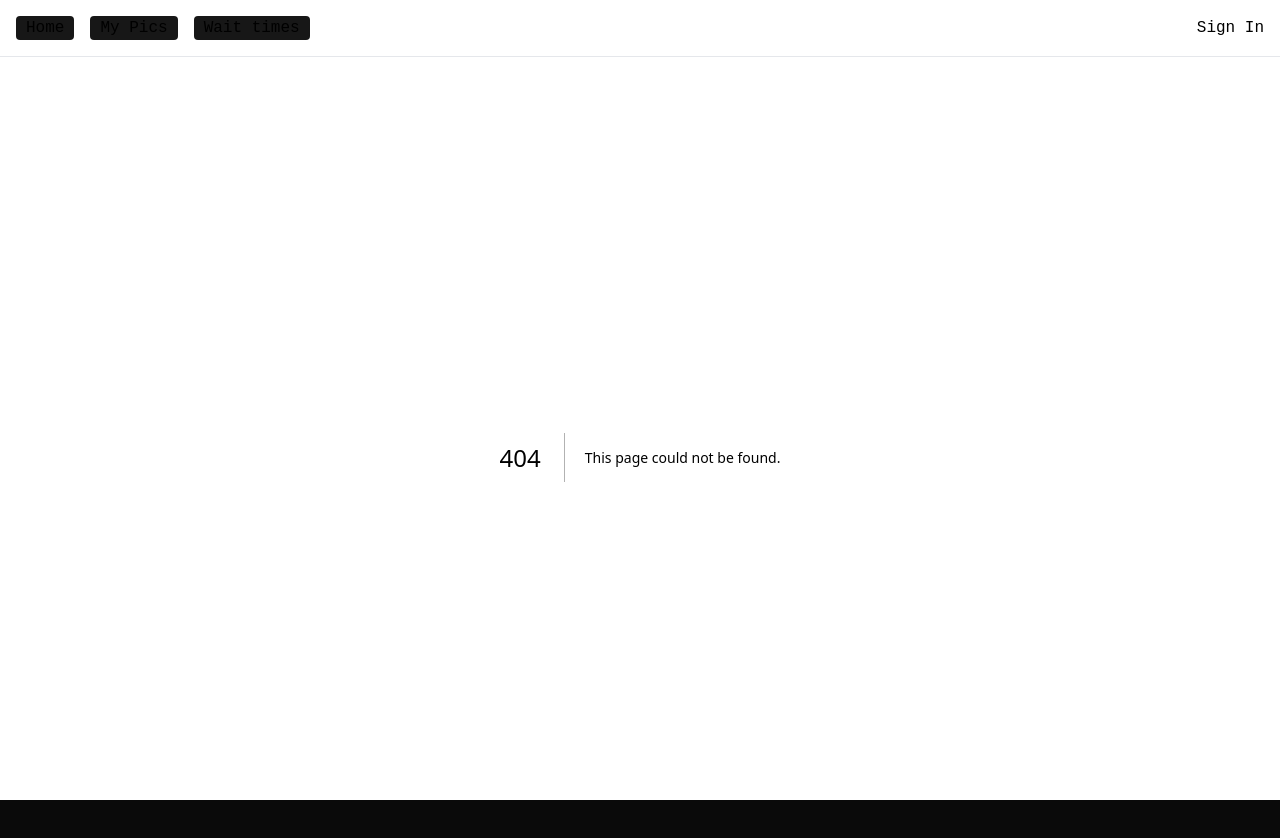
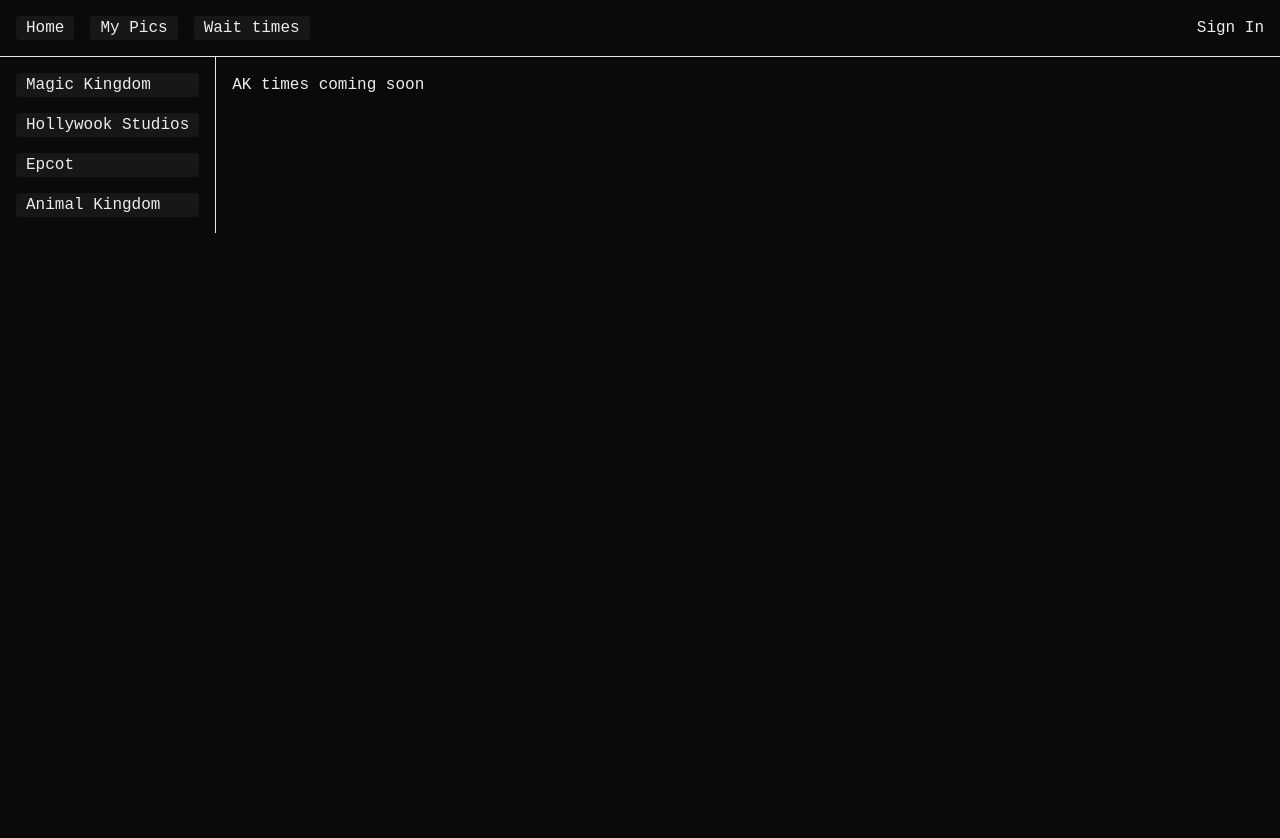
Before and after one commit to medwards2009/michaels-fake-flickr, a Next.js app: page /waittimes/ak in a window 1280 px wide. Before the commit this address had no page. Shown: the top 838 px of the page. After the commit the page ends 800 px from the top, so only its background shows below. Built offline with nearby package versions, Linux system fonts and the light colour scheme.

Commit message:
make hs page dynamic and add dummy pages for ak and epcto

```diff
--- /dev/null
+++ b/src/app/waittimes/ak/page.tsx
@@ -0,0 +1,5 @@
+const AnimalKingdom = () => {
+  return <div className="flex justify-center p-4">AK times coming soon</div>;
+};
+
+export default AnimalKingdom;
--- /dev/null
+++ b/src/app/waittimes/epcot/page.tsx
@@ -0,0 +1,5 @@
+const Epcot = () => {
+  return <div className="flex justify-center p-4">Epcot times coming soon</div>;
+};
+
+export default Epcot;
--- a/src/app/waittimes/hs/page.tsx
+++ b/src/app/waittimes/hs/page.tsx
@@ -1,3 +1,5 @@
+export const dynamic = "force-dynamic";
+
 export default async function Hollywood() {
   const res = await fetch(
     "https://api.themeparks.wiki/preview/parks/WaltDisneyWorldHollywoodStudios/waittime"
```
